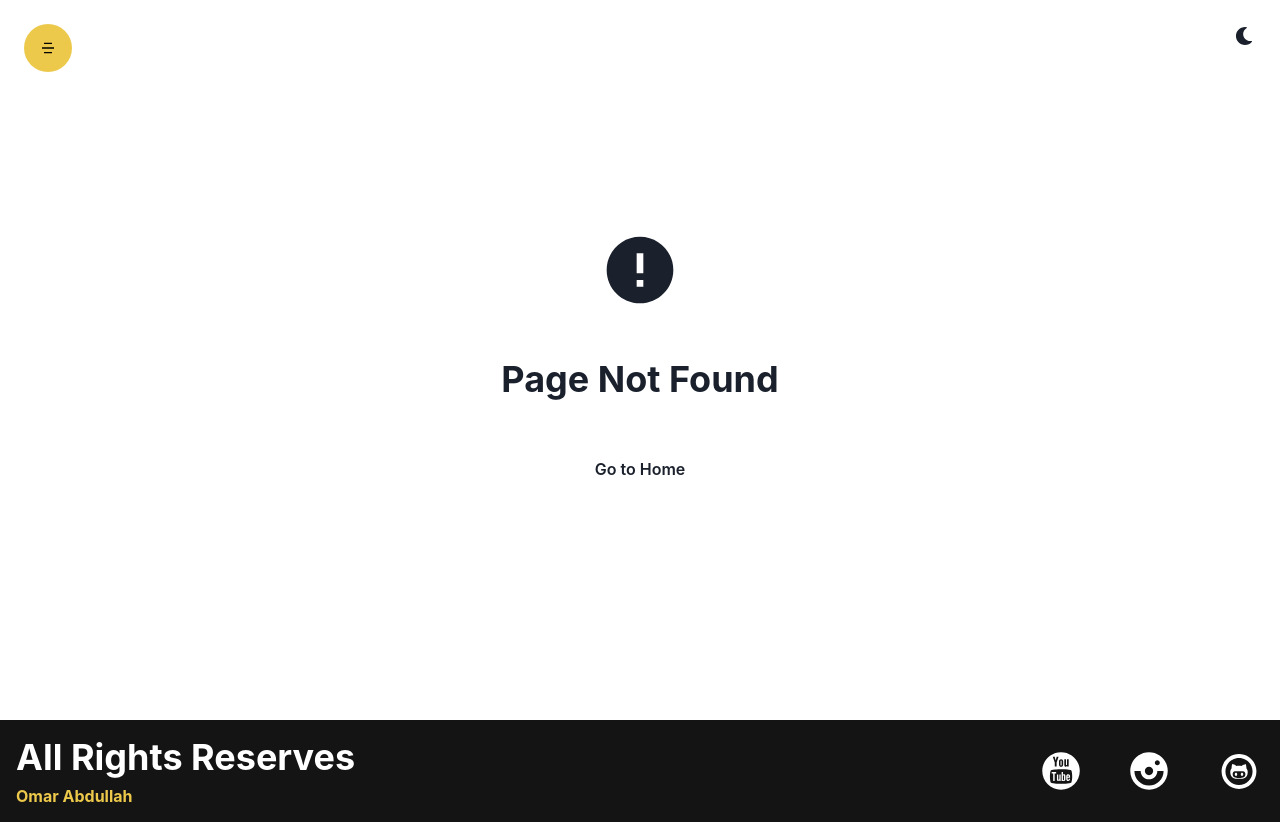
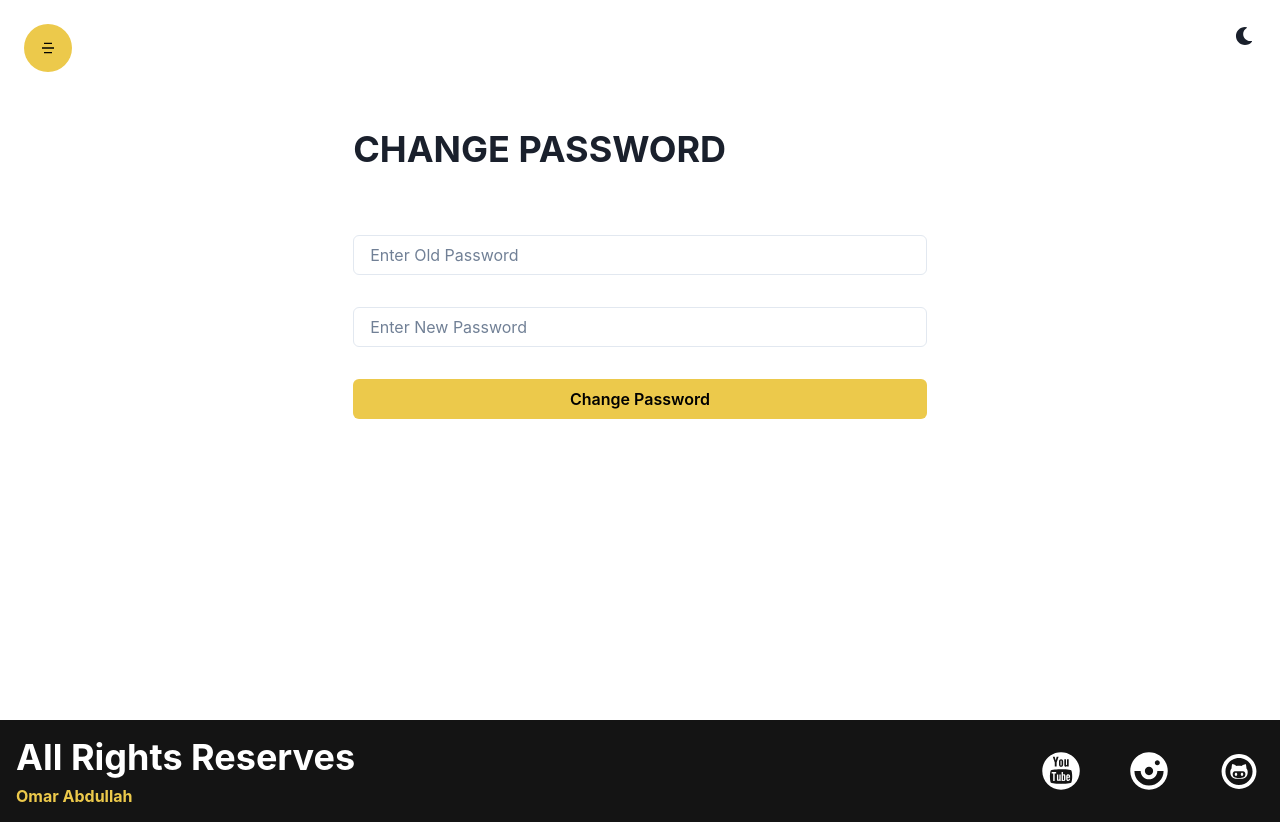
Before and after one commit to Omarabdullah99/coursebundlerclient, a React (Create React App) app: page /changepassword in a window 1280 px wide. Before the commit this address had no page. Built offline with nearby package versions, Linux system fonts and the light colour scheme.

Commit message:
changepassword-updateprofile-video12

```diff
--- a/src/App.js
+++ b/src/App.js
@@ -15,7 +15,9 @@ import NotFound from './component/Layout/NotFound/NotFound';
 import PaymentFailed from './component/Payments/PaymentFailed';
 import PaymentSuceeess from './component/Payments/PaymentSuceeess';
 import Subscribe from './component/Payments/Subscribe';
+import ChangePassword from './component/Profile/ChangePassword';
 import Profile from './component/Profile/Profile';
+import UpdateProfile from './component/Profile/UpdateProfile';
 import Request from './component/Request/Request';
 
 function App() {
@@ -41,6 +43,8 @@ function App() {
     <Route path='/paymentfailed' element={<PaymentFailed></PaymentFailed>} />
     <Route path='/course/:id' element={<CoursePage></CoursePage>} />
     <Route path='/profile' element={<Profile></Profile>} />
+    <Route path='/changepassword' element={<ChangePassword></ChangePassword>} />
+    <Route path='/updateprofile' element={<UpdateProfile></UpdateProfile>} />
     </Routes>
 
     <Footer></Footer>
--- /dev/null
+++ b/src/component/Profile/ChangePassword.jsx
@@ -0,0 +1,46 @@
+
+import React from 'react'
+import { useState } from 'react'
+import { Button, Container, Heading, Input, VStack } from '@chakra-ui/react'
+
+
+const ChangePassword = () => {
+    const [oldPassword,setOldPassword]=useState("")
+    const [newPassword,setNewPassword]=useState("")
+  return (
+    <Container py='16' minH={'90vh'}>
+    <form>
+    <Heading
+    children="Change Password"
+    textTransform={'uppercase'}
+    textAlign={['center', 'left']}
+    my="16"
+    />
+
+    <VStack spacing={'8'}>
+    <Input
+    required
+    value={oldPassword}
+    onChange={e=>setOldPassword(e.target.value)}
+    placeholder="Enter Old Password"
+    type={'password'}
+    focusBorderColor='yellow.500'
+    />
+
+    <Input
+    required
+    value={newPassword}
+    onChange={e=>setNewPassword(e.target.value)}
+    placeholder="Enter New Password"
+    type={'password'}
+    focusBorderColor='yellow.500'
+    />
+
+    <Button w="full" colorScheme={'yellow'} type="submit"> Change Password</Button>
+    </VStack>
+    </form>
+    </Container>
+  )
+}
+
+export default ChangePassword
--- /dev/null
+++ b/src/component/Profile/UpdateProfile.jsx
@@ -0,0 +1,46 @@
+
+import React from 'react'
+import { useState } from 'react'
+import { Button, Container, Heading, Input, VStack } from '@chakra-ui/react'
+
+
+const UpdateProfile = () => {
+    const [name,setName]=useState("")
+    const [email,setEmail]=useState("")
+  return (
+    <Container py='16' minH={'90vh'}>
+    <form>
+    <Heading
+    children="Update Profile"
+    textTransform={'uppercase'}
+    textAlign={['center', 'left']}
+    my="16"
+    />
+
+    <VStack spacing={'8'}>
+    <Input
+    required
+    value={name}
+    onChange={e=>setName(e.target.value)}
+    placeholder="Name"
+    type={'text'}
+    focusBorderColor='yellow.500'
+    />
+
+    <Input
+    required
+    value={email}
+    onChange={e=>setEmail(e.target.value)}
+    placeholder="Email"
+    type={'email'}
+    focusBorderColor='yellow.500'
+    />
+
+    <Button w="full" colorScheme={'yellow'} type="submit"> Update Profile</Button>
+    </VStack>
+    </form>
+    </Container>
+  )
+}
+
+export default UpdateProfile
```
